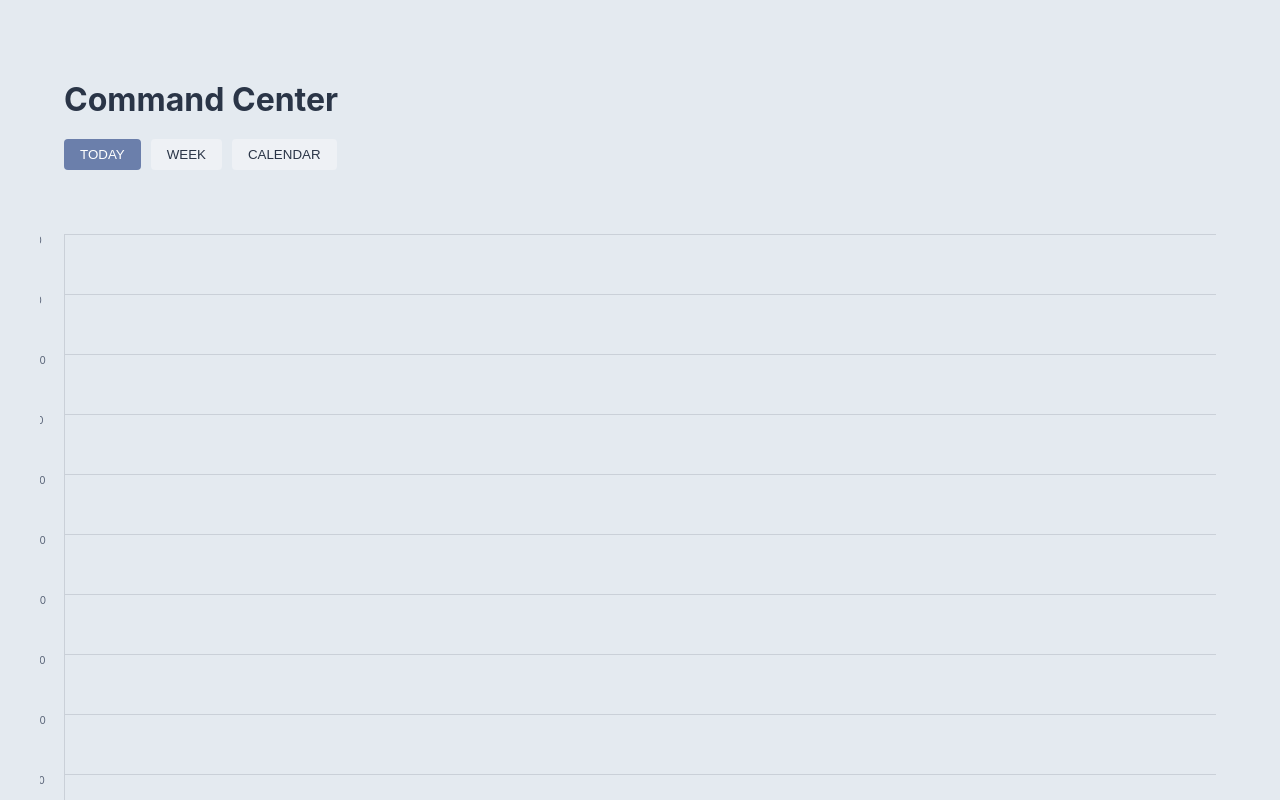
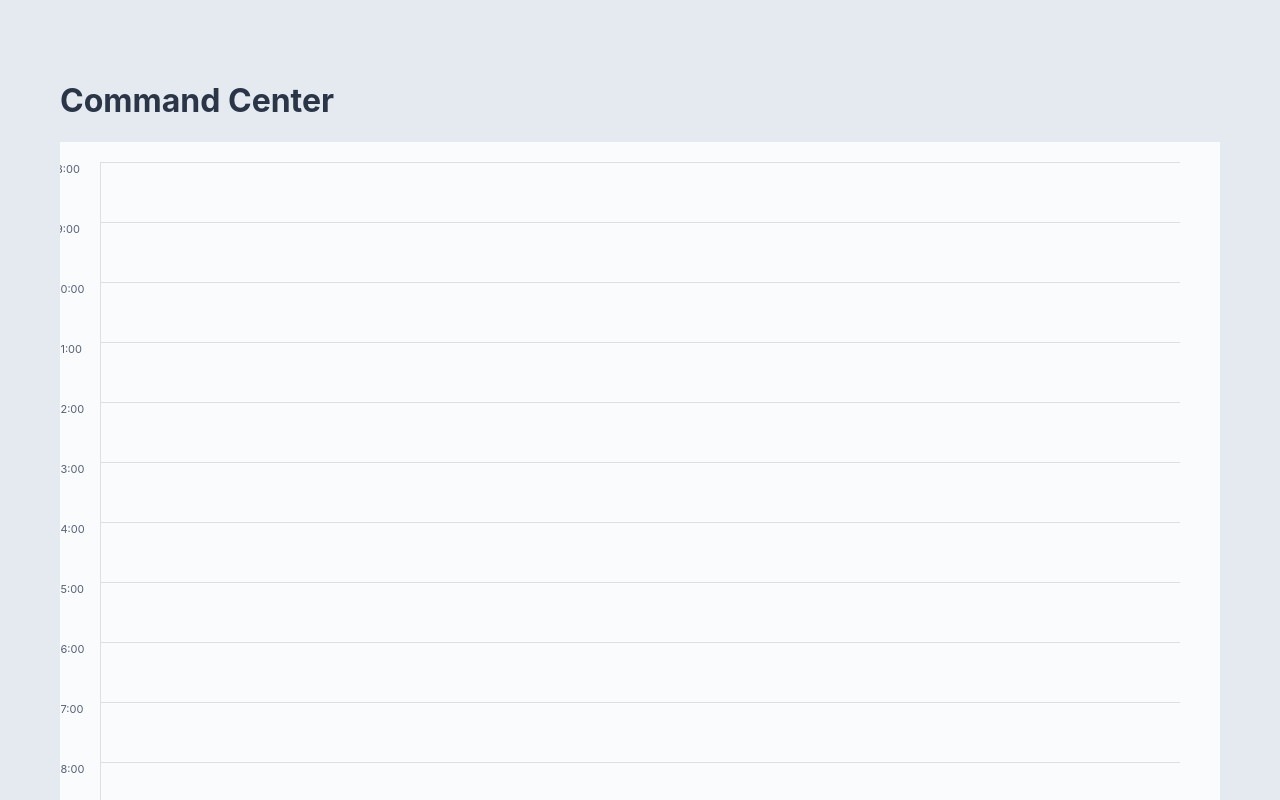
Before and after one commit to devika-builds/ea-control-center, a React (Vite) app in the folder ea-control-center/: page / in a window 1280 px wide. Shown: the top 800 px of the page. Built offline with nearby package versions, Linux system fonts and the light colour scheme.

Commit message:
Update ExecutiveAssistantControlCenter.jsx

```diff
--- a/ea-control-center/src/ExecutiveAssistantControlCenter.jsx
+++ b/ea-control-center/src/ExecutiveAssistantControlCenter.jsx
@@ -1,8 +1,4 @@
-import React, { useState, useMemo, useCallback, useEffect, useLayoutEffect, useRef } from "react";
-
-// ---------------------------------------------------------------------------
-// Executive Assistant Control Center - FIXED VERSION
-// ---------------------------------------------------------------------------
+import React, { useState, useMemo, useRef } from "react";
 
 const COLORS = {
   background: "#E4EAF0",
@@ -11,18 +7,13 @@ const COLORS = {
   text: "#2A3547",
   textSecondary: "#566175",
   borderColor: "rgba(42, 53, 71, 0.14)",
-  borderStrong: "rgba(42, 53, 71, 0.32)",
   accent: "#6B7FAB",
-  accentDim: "rgba(107, 127, 171, 0.18)",
   success: "#8DA399",
-  warning: "#D1A377",
-  danger: "#C58B8B",
-  white: "#FFFFFF",
 };
 
-// FIX 1: Robust Time Parsing (Handles "9:00AM" without spaces)
 const parseTimeToHours = (timeStr) => {
   if (!timeStr) return 0;
+  // This regex handles "9:00 AM", "9:00AM", "09:00am" etc.
   const m = String(timeStr).match(/^(\d{1,2}):(\d{2})\s*(AM|PM)$/i);
   if (!m) return 0;
   let h = parseInt(m[1], 10);
@@ -33,100 +24,62 @@ const parseTimeToHours = (timeStr) => {
   return h + min / 60;
 };
 
-const TodayView = ({ tasks, events, taskIndex, onSelectTask }) => {
-  const makeSlice = (item, widthPct, leftPct) => {
-    const start = parseTimeToHours(item.dueTime || item.time);
-    const duration = item.duration || 1;
-    return {
-      ...item,
-      top: (start - 8) * 60, // Grid starts at 8 AM
-      height: duration * 60,
-      width: `calc(${widthPct * 100}% - 12px)`,
-      left: `${leftPct * 100}%`,
-    };
-  };
-
-  // FIX 2: Correct Collision Logic (Prevents infinite side-by-side stacking)
-  const computeTaskColumns = (taskList) => {
-    const valid = taskList.filter((t) => t.dueTime);
-    const sorted = [...valid].sort((a, b) => {
-      const ta = parseTimeToHours(a.dueTime) || 0;
-      const tb = parseTimeToHours(b.dueTime) || 0;
-      return ta - tb;
-    });
+const TodayView = ({ tasks = [] }) => {
+  const computeSlices = (taskList) => {
+    const sorted = [...taskList].sort((a, b) =>
+      parseTimeToHours(a.dueTime) - parseTimeToHours(b.dueTime)
+    );
 
     const results = [];
+    let clusterMaxEnd = -Infinity;
     let currentCluster = [];
-    let clusterMaxEnd = -Infinity;
 
-    const flushCluster = () => {
+    const flush = () => {
       if (currentCluster.length === 0) return;
-      if (currentCluster.length === 1) {
-        results.push(makeSlice(currentCluster[0], 1, 0));
-      } else {
-        const colCount = 2;
-        currentCluster.forEach((t, i) => {
-          const col = i % colCount;
-          results.push(makeSlice(t, 1 / colCount, col / colCount));
+      const width = 1 / Math.min(currentCluster.length, 2);
+      currentCluster.forEach((t, i) => {
+        const start = parseTimeToHours(t.dueTime);
+        results.push({
+          ...t,
+          top: (start - 8) * 60,
+          height: (t.duration || 1) * 60,
+          width: `calc(${width * 100}% - 12px)`,
+          left: `${(i % 2) * width * 100}%`,
         });
-      }
+      });
       currentCluster = [];
       clusterMaxEnd = -Infinity;
     };
 
     sorted.forEach((task) => {
-      const slice = makeSlice(task, 1, 0);
-
-      // If the next task starts after the cluster's latest end time, start a new row
-      if (slice.top >= clusterMaxEnd && currentCluster.length > 0) {
-        flushCluster();
-      }
-
+      const start = (parseTimeToHours(task.dueTime) - 8) * 60;
+      if (start >= clusterMaxEnd && currentCluster.length > 0) flush();
       currentCluster.push(task);
-      const taskEnd = slice.top + slice.height;
-      if (taskEnd > clusterMaxEnd) clusterMaxEnd = taskEnd;
+      const end = start + (task.duration || 1) * 60;
+      if (end > clusterMaxEnd) clusterMaxEnd = end;
     });
-
-    flushCluster();
+    flush();
     return results;
   };
 
-  const taskSlices = useMemo(() => computeTaskColumns(tasks), [tasks]);
+  const slices = useMemo(() => computeSlices(tasks), [tasks]);
 
   return (
-    <div style={{ padding: 24, flex: 1, overflowY: "auto" }}>
+    <div style={{ padding: "20px 40px", flex: 1, overflowY: "auto", background: COLORS.cardBg }}>
       <div style={{ position: "relative", height: 960, borderLeft: `1px solid ${COLORS.borderColor}` }}>
-        {Array.from({ length: 16 }).map((_, i) => (
-          <div key={i} style={{
-            position: "absolute", top: i * 60, width: "100%", height: 1, background: COLORS.borderColor
-          }}>
-            <span style={{ position: "absolute", left: -45, fontSize: 10, color: COLORS.textSecondary }}>
-              {i + 8}:00
-            </span>
+        {Array.from({ length: 13 }).map((_, i) => (
+          <div key={i} style={{ position: "absolute", top: i * 60, width: "100%", height: 1, background: COLORS.borderColor }}>
+            <span style={{ position: "absolute", left: -45, fontSize: 11, color: COLORS.textSecondary }}>{i + 8}:00</span>
           </div>
         ))}
-
-        {taskSlices.map((s) => (
-          <div
-            key={s.id}
-            onClick={() => onSelectTask(s)}
-            style={{
-              position: "absolute",
-              top: s.top,
-              height: s.height,
-              width: s.width,
-              left: s.left,
-              background: COLORS.cardBg,
-              borderLeft: `4px solid ${s.completed ? COLORS.success : COLORS.accent}`,
-              borderRadius: 4,
-              padding: "8px 12px",
-              boxShadow: "0 2px 8px rgba(0,0,0,0.04)",
-              cursor: "pointer",
-              marginLeft: 8
-            }}
-          >
-            <div style={{ fontWeight: 700, fontSize: 13, color: COLORS.text }}>{s.title}</div>
-            <div style={{ fontSize: 11, color: COLORS.textSecondary }}>{s.dueTime}</div>
+        {slices.map((s) => (
+          <div key={s.id} style={{
+            position: "absolute", top: s.top, height: s.height, width: s.width, left: s.left,
+            background: COLORS.cardBgMuted, borderLeft: `4px solid ${COLORS.accent}`,
+            borderRadius: 4, padding: 10, marginLeft: 10, boxShadow: "0 2px 4px rgba(0,0,0,0.05)"
+          }}>
+            <div style={{ fontWeight: 700, fontSize: 12 }}>{s.title}</div>
+            <div style={{ fontSize: 10, opacity: 0.7 }}>{s.dueTime}</div>
           </div>
         ))}
       </div>
@@ -134,30 +87,11 @@ const TodayView = ({ tasks, events, taskIndex, onSelectTask }) => {
   );
 };
 
-// Simplified main component for export
-const ExecutiveAssistantControlCenter = ({ tasks = [], events = [], notes = [] }) => {
-  const [activeTab, setActiveTab] = useState("today");
-  const [selectedTask, setSelectedTask] = useState(null);
-
+export default function ExecutiveAssistantControlCenter({ tasks = [] }) {
   return (
-    <div style={{ background: COLORS.background, minHeight: "100vh", color: COLORS.text, fontFamily: "Inter, sans-serif" }}>
-      <div style={{ maxWidth: 1200, margin: "0 auto" }}>
-        <div style={{ padding: "40px 24px" }}>
-          <h1 style={{ margin: 0 }}>Command Center</h1>
-          <nav style={{ marginTop: 20, display: "flex", gap: 10 }}>
-            {["today", "week", "calendar"].map(tab => (
-              <button key={tab} onClick={() => setActiveTab(tab)} style={{
-                padding: "8px 16px", borderRadius: 4, border: "none", cursor: "pointer",
-                background: activeTab === tab ? COLORS.accent : COLORS.cardBgMuted,
-                color: activeTab === tab ? "#fff" : COLORS.text
-              }}>{tab.toUpperCase()}</button>
-            ))}
-          </nav>
-        </div>
-        {activeTab === "today" && <TodayView tasks={tasks} events={events} onSelectTask={setSelectedTask} />}
-      </div>
+    <div style={{ background: COLORS.background, minHeight: "100vh", padding: 20 }}>
+      <h1 style={{ color: COLORS.text }}>Command Center</h1>
+      <TodayView tasks={tasks} />
     </div>
   );
-};
-
-export default ExecutiveAssistantControlCenter;
+}
```
